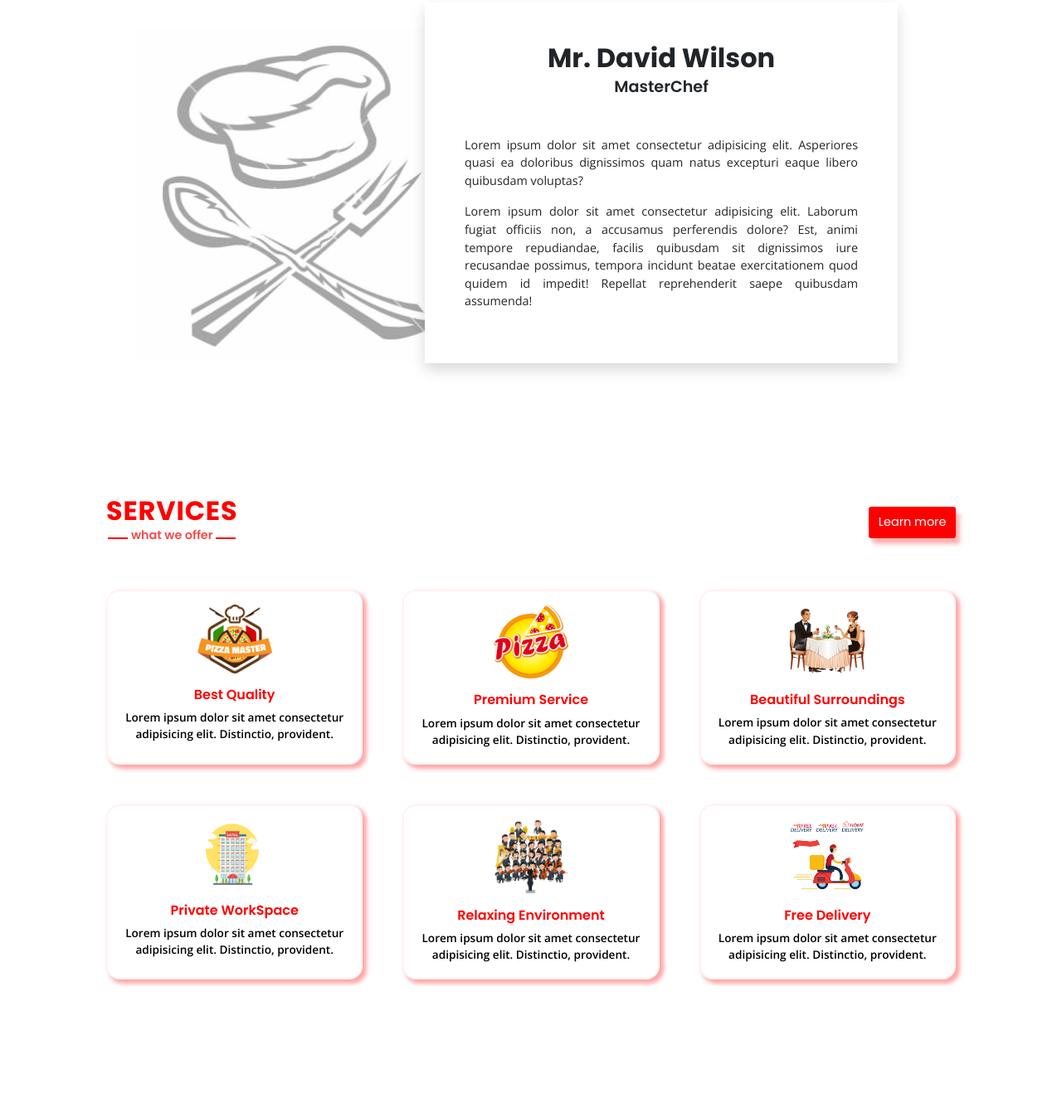
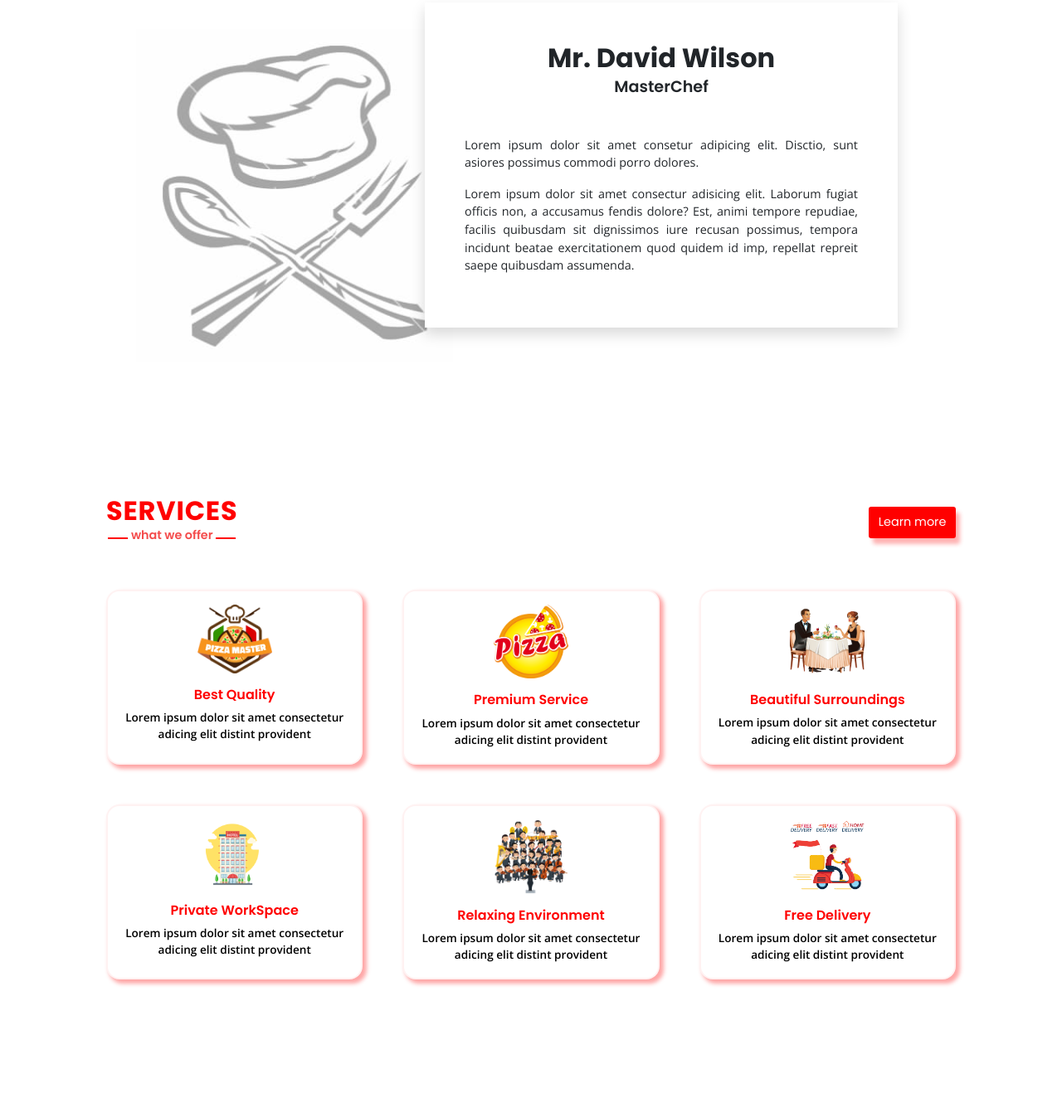
Before and after one commit to shubham-skr/pizza-con-amore, a plain HTML site: page index.html in a window 1280 px wide. Shown: the part 664-2000 px from the top of the page at 83% size. Drawn offline with nearby package versions, Linux system fonts and the light colour scheme.

Commit message:
update paragraph text

```diff
--- a/index.html
+++ b/index.html
@@ -143,15 +143,14 @@
           <h1>Mr. David Wilson</h1>
           <h2>MasterChef</h2>
           <p class="mt-5">
-            Lorem ipsum dolor sit amet consectetur adipisicing elit.
-            Asperiores quasi ea doloribus dignissimos quam natus
-            excepturi eaque libero quibusdam voluptas?
+            Lorem ipsum dolor sit amet consetur adipicing elit.
+            Disctio, sunt asiores possimus commodi porro dolores.
           </p>
-          <p>Lorem ipsum dolor sit amet consectetur adipisicing elit.
-             Laborum fugiat officiis non, a accusamus perferendis dolore?
-             Est, animi tempore repudiandae, facilis quibusdam sit dignissimos
-             iure recusandae possimus, tempora incidunt beatae exercitationem
-             quod quidem id impedit! Repellat reprehenderit saepe quibusdam assumenda!
+          <p>Lorem ipsum dolor sit amet consectur adisicing elit.
+             Laborum fugiat officis non, a accusamus fendis dolore?
+             Est, animi tempore repudiae, facilis quibusdam sit dignissimos
+             iure recusan possimus, tempora incidunt beatae exercitationem
+             quod quidem id imp, repellat repreit saepe quibusdam assumenda.
           </p>
         </div>
       </div>
@@ -174,7 +173,7 @@
           <img src="./images/company_logo.png" class="card-img-top" alt="best quality">
           <div class="card-body">
             <h3 class="card-title">Best Quality</h3>
-            <p class="card-text">Lorem ipsum dolor sit amet consectetur adipisicing elit. Distinctio, provident.</p>
+            <p class="card-text">Lorem ipsum dolor sit amet consectetur adicing elit distint provident</p>
           </div>
         </div>
       </div>
@@ -183,7 +182,7 @@
           <img src="./images/premium_service.png" class="card-img-top" alt="premium service">
           <div class="card-body">
             <h3 class="card-title">Premium Service</h3>
-            <p class="card-text">Lorem ipsum dolor sit amet consectetur adipisicing elit. Distinctio, provident.</p>
+            <p class="card-text">Lorem ipsum dolor sit amet consectetur adicing elit distint provident</p>
           </div>
         </div>
       </div>
@@ -192,7 +191,7 @@
           <img src="./images/beautiful_surrounding.png" class="card-img-top" alt="beautiful surroundings">
           <div class="card-body">
             <h3 class="card-title">Beautiful Surroundings</h3>
-            <p class="card-text">Lorem ipsum dolor sit amet consectetur adipisicing elit. Distinctio, provident.</p>
+            <p class="card-text">Lorem ipsum dolor sit amet consectetur adicing elit distint provident</p>
           </div>
         </div>
       </div>
@@ -201,7 +200,7 @@
           <img src="./images/private_workspace.png" class="card-img-top" alt="private workspace">
           <div class="card-body">
             <h3 class="card-title">Private WorkSpace</h3>
-            <p class="card-text">Lorem ipsum dolor sit amet consectetur adipisicing elit. Distinctio, provident.</p>
+            <p class="card-text">Lorem ipsum dolor sit amet consectetur adicing elit distint provident</p>
           </div>
          </div>
       </div>
@@ -210,7 +209,7 @@
           <img src="./images/relaxing_environment.png" class="card-img-top" alt="relaxing environment">
           <div class="card-body">
             <h3 class="card-title">Relaxing Environment</h3>
-            <p class="card-text">Lorem ipsum dolor sit amet consectetur adipisicing elit. Distinctio, provident.</p>
+            <p class="card-text">Lorem ipsum dolor sit amet consectetur adicing elit distint provident</p>
           </div>
         </div>
       </div>
@@ -219,7 +218,7 @@
           <img src="./images/free_delivery.png" class="card-img-top" alt="free delivery">
           <div class="card-body">
             <h3 class="card-title">Free Delivery</h3>
-            <p class="card-text">Lorem ipsum dolor sit amet consectetur adipisicing elit. Distinctio, provident.</p>
+            <p class="card-text">Lorem ipsum dolor sit amet consectetur adicing elit distint provident</p>
           </div>
         </div>
       </div>
@@ -273,21 +272,21 @@
             <div class="d-none d-sm-block col-12 col-sm-6 col-md-4">
               <div class="review-box">
                 <img src="./images/review-pic.png" alt="Alphanso Adams">
-                <p>Lorem ipsum dolor sit amet consectetur adipisicing elit. Cupiditate, consequuntur.</p>
+                <p>Lorem ipsum dolor sit amet contetur adiping elit. Culpa quis lestiae veritatis fugiat nostrum atque.</p>
                 <h3>Alphanso Adams</h3>
               </div>
             </div>
             <div class="col-12 col-sm-6 col-md-4">
               <div class="review-box">
                 <img src="./images/review-pic.png" alt="Martin Walker">
-                <p>Lorem ipsum dolor sit amet consectetur adipisicing elit. Cupiditate, consequuntur.</p>
+                <p>Lorem ipsum dolor sit amet contetur adiping elit. Culpa quis lestiae veritatis fugiat nostrum atque.</p>
                 <h3>Martin Walker</h3>
               </div>
             </div>
             <div class="d-none d-md-block small col-12 col-sm-6 col-md-4">
               <div class="review-box">
                 <img src="./images/review-pic.png" alt="John Lugo">
-                <p>Lorem ipsum dolor sit amet consectetur adipisicing elit. Cupiditate, consequuntur.</p>
+                <p>Lorem ipsum dolor sit amet contetur adiping elit. Culpa quis lestiae veritatis fugiat nostrum atque.</p>
                 <h3>John Lugo</h3>
               </div>
             </div>
@@ -298,21 +297,21 @@
             <div class="d-none d-sm-block col-12 col-sm-6 col-md-4">
               <div class="review-box">
                 <img src="./images/review-pic.png" alt="Rick Gould">
-                <p>Lorem ipsum dolor sit amet consectetur adipisicing elit. Cupiditate, consequuntur.</p>
+                <p>Lorem ipsum dolor sit amet contetur adiping elit. Culpa quis lestiae veritatis fugiat nostrum atque.</p>
                 <h3>Rick Gould</h3>
               </div>
             </div>
             <div class="col-12 col-sm-6 col-md-4">
               <div class="review-box">
                 <img src="./images/review-pic.png" alt="John Konrad">
-                <p>Lorem ipsum dolor sit amet consectetur adipisicing elit. Cupiditate, consequuntur.</p>
+                <p>Lorem ipsum dolor sit amet contetur adiping elit. Culpa quis lestiae veritatis fugiat nostrum atque.</p>
                 <h3>John Konrad</h3>
               </div>
             </div>
             <div class="d-none d-md-block col-12 col-sm-6 col-md-4">
               <div class="review-box">
                 <img src="./images/review-pic.png" alt="Jeff Riggs">
-                <p>Lorem ipsum dolor sit amet consectetur adipisicing elit. Cupiditate, consequuntur.</p>
+                <p>Lorem ipsum dolor sit amet contetur adiping elit. Culpa quis lestiae veritatis fugiat nostrum atque.</p>
                 <h3>Jeff Riggs</h3>
               </div>
             </div>
@@ -336,9 +335,9 @@
     <div class="row text-left g-5">
       <div class="col-md-5 col-sm-12">
         <h2>ADDRESS</h2>
-        <p class="pe-3">Lorem ipsum dolor sit amet consectetur adipisicing elit. Delectus, beatae!</p>
+        <p class="pe-3">Lorem ipsum dolor sit amet consectet adipisicing elit, delectus beatae</p>
         <h2 class="mt-5">CONTACT</h2>
-        <p class="pe-3">Lorem ipsum dolor sit amet.</p>
+        <p class="pe-3">lorem ipsum dolor sit amet</p>
       </div>
       <div class="col-md-5 col-sm-12">
         <h2>NEWS-LETTER</h2>
```
